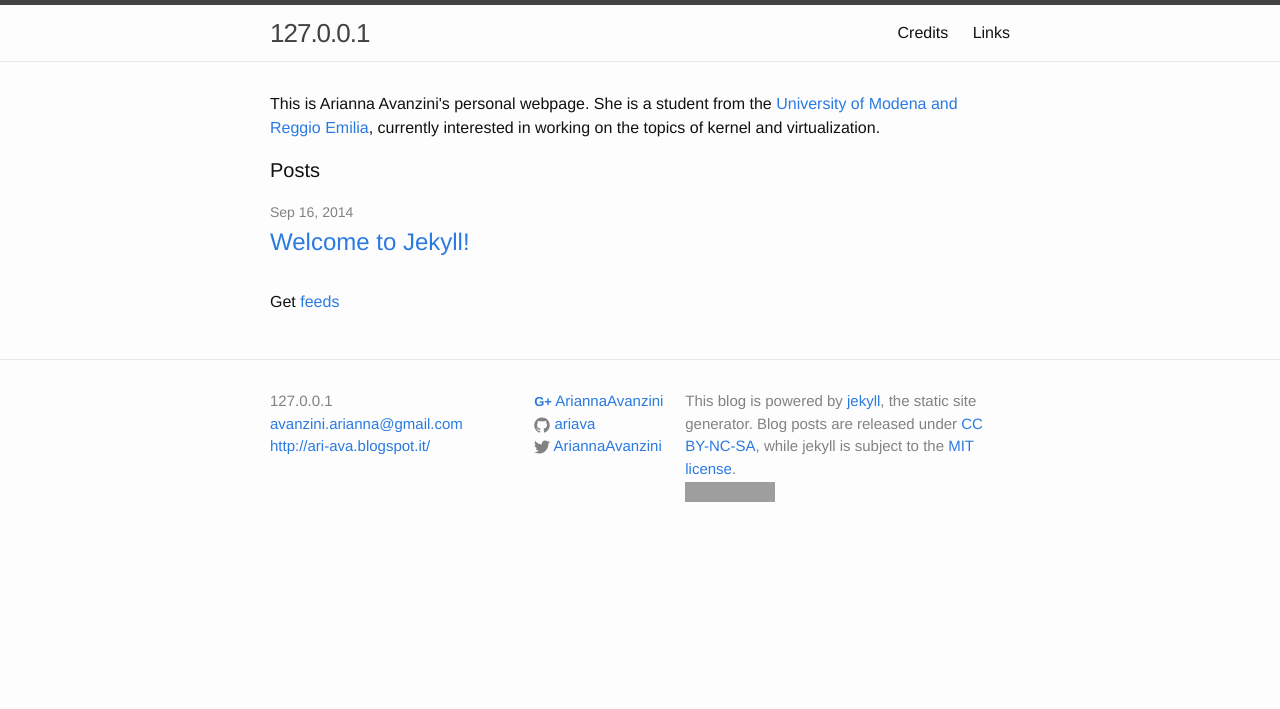
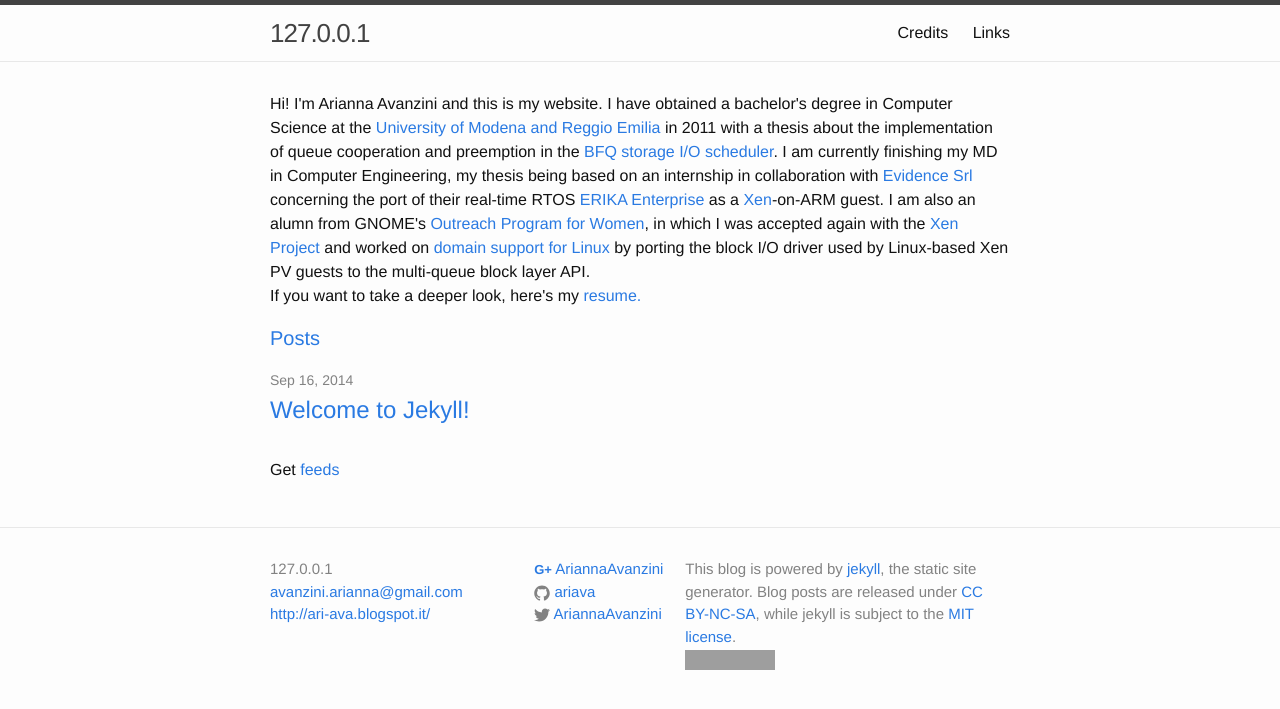
Before and after one commit to ariava/website, a Jekyll site: the page built from index.html, in a window 1280 px wide. Shown: the top 709 px of the page. Built offline with Jekyll 4.4.1, drawn with Linux system fonts in a browser that asks for light colours; grey boxes are pictures that could not be loaded.

Commit message:
config: change website description

```diff
--- a/_config.yml
+++ b/_config.yml
@@ -9,8 +9,18 @@
   MIT license</a>.<br>
   <img src=http://i.creativecommons.org/l/by-nc-sa/3.0/88x31.png>
 intro: >
-  This is Arianna Avanzini's personal webpage. She is a student from the <a href=http://www.unimore.it>University
-  of Modena and Reggio Emilia</a>, currently interested in working on the topics of kernel and virtualization.
+  Hi! I'm Arianna Avanzini and this is my website. I have obtained a bachelor's degree in Computer Science
+  at the <a href=http://www.unimore.it>University of Modena and Reggio Emilia</a> in 2011 with a thesis about the
+  implementation of queue cooperation and preemption in the <a href=http://www.algogroup.unimo.it/people/paolo/disk_sched/>
+  BFQ storage I/O scheduler</a>. I am currently finishing my MD in Computer Engineering, my thesis being
+  based on an internship in collaboration with <a href=http://www.evidence.eu.com/it>Evidence Srl</a> concerning
+  the port of their real-time RTOS <a href=http://erika.tuxfamily.org/drupal/>ERIKA Enterprise</a> as a
+  <a href=http://www.xenproject.org/>Xen</a>-on-ARM guest. I am also an alumn from GNOME's <a href=http://gnome.org/opw/>
+  Outreach Program for Women</a>, in which I was accepted again with the <a href=http://www.xenproject.org/>Xen Project</a>
+  and worked on <a href=http://wiki.xenproject.org/wiki/2014_GSoC_and_OPW_Round_8_Projects#Improvements_to_the_block_I.2FO_paravirtualized_Xen_drivers>domain support for Linux</a> by porting the block I/O driver used by Linux-based Xen PV guests to the
+  multi-queue block layer API.
+  <br>
+  If you want to take a deeper look, here's my <a href=https://drive.google.com/file/d/0B3VQ-C3TAxDFaFNDSzJaWVFDUlk/edit?usp=sharing>resume<a>.
 baseurl: "" # the subpath of your site, e.g. /blog/
 url: "http://yourdomain.com" # the base hostname & protocol for your site
 twitter_username: AriannaAvanzini
```
